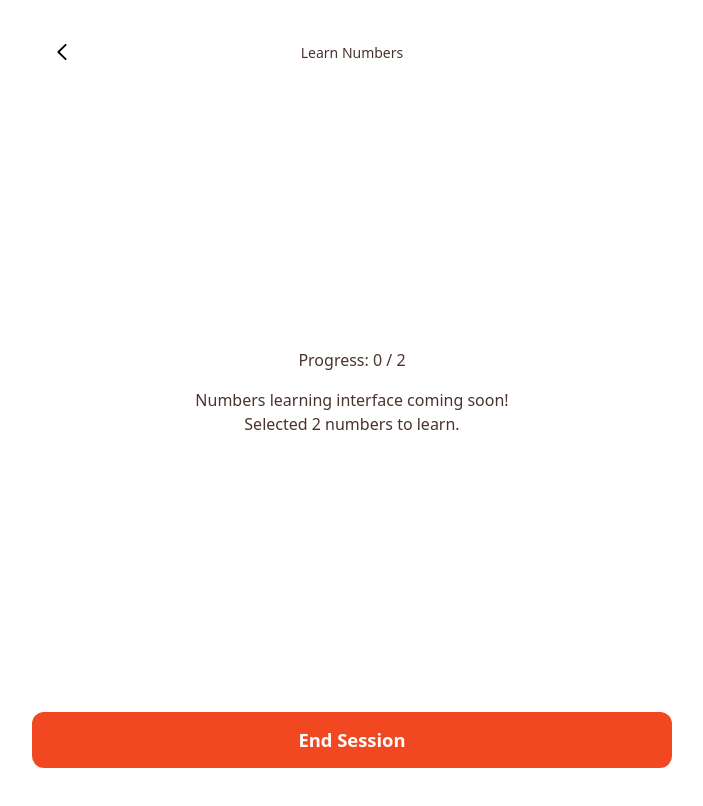
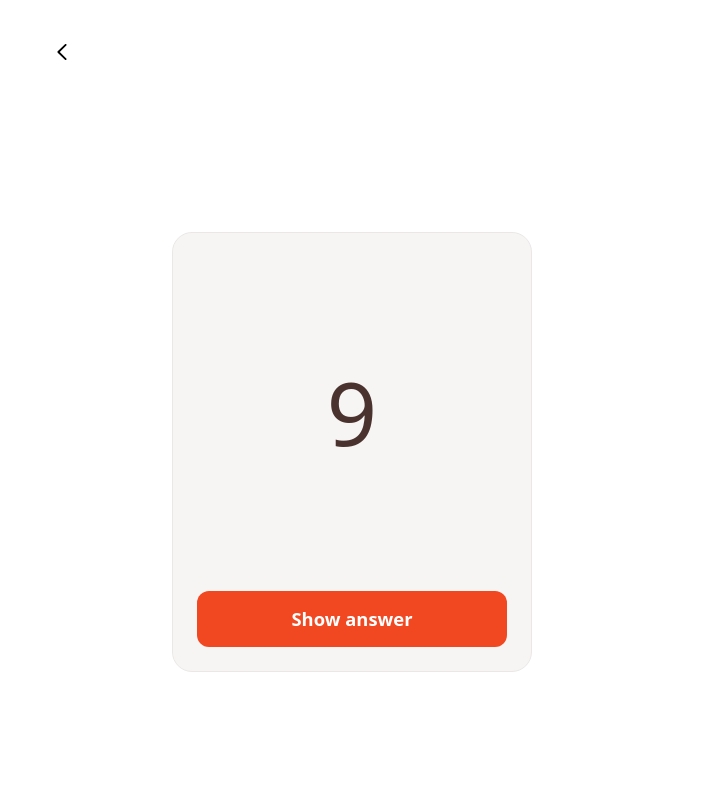
Before and after one commit to almazbisenbaev/tbilingo, a Next.js app: page /numbers in a window 1280 px wide. Both pictures are taken after a click on the button "Start learning". Shown: the top 806 px of the page, without its empty margins (288-991 px from the left). Built offline with nearby package versions, Linux system fonts and the light colour scheme.

Commit message:
Added number course

```diff
--- a/src/app/(courses)/numbers/page.tsx
+++ b/src/app/(courses)/numbers/page.tsx
@@ -6,13 +6,14 @@ import { useProgressStore } from '@/stores/progressStore';
 import { useFontStore } from '@/stores/fontStore';
 import { numbers } from '@/data/numbers';
 import { shuffleArray } from '@/utils/shuffle-array';
-// import FlashcardNumber from '@/components/FlashcardNumber';
-// import ConfirmationDialog from '@/components/ConfirmationDialog';
+import FlashcardNumber from '@/components/FlashcardNumber';
+import ConfirmationDialog from '@/components/ConfirmationDialog';
 import SuccessPopup from '@/components/SuccessPopup';
 
 import Image from 'next/image';
 import Link from 'next/link';
 
+// Type for a single number
 interface NumberItem {
   id: number;
   number: string;
@@ -23,58 +24,65 @@ interface NumberItem {
 export default function NumbersCourse() {
   useBackToHomeNavigation();
 
-    const { getCourseProgress, addLearnedItem, initializeCourse } = useProgressStore();
+  const [learnedNumbers, setLearnedNumbers] = useState<number[]>([]); // Store numbers that the viewers has seen during the gameplay
+
+  // Gameplay states
+  const [isGameplayActive, setIsGameplayActive] = useState<boolean>(false);
+  const [processedNumbers, setProcessedNumbers] = useState<number[]>([]);
+  const [numbersToReview, setNumbersToReview] = useState<NumberItem[]>([]);
+  const [slideWidth, setSlideWidth] = useState<number>(0);
+  const [allCardsReviewed, setAllCardsReviewed] = useState<boolean>(false);
+
+  // Confirmation dialog state
+  const [showConfirmation, setShowConfirmation] = useState<boolean>(false);
+  const [pendingLearnedAction, setPendingLearnedAction] = useState<{numberId: number, index: number, element: HTMLElement | null} | null>(null);
+
   const { fontType } = useFontStore();
+  const {
+    getCourseProgress,
+    addLearnedItem,
+    isItemLearned,
+    initializeCourse,
 
-    const [isGameplayActive, setIsGameplayActive] = useState(false);
-    const [charactersToReview, setCharactersToReview] = useState<NumberItem[]>([]);
-    const [processedCharacters, setProcessedCharacters] = useState<number[]>([]);
-    const [learnedCharacters, setLearnedCharacters] = useState<number[]>([]);
-    const [allCardsReviewed, setAllCardsReviewed] = useState(false);
-    const [slideWidth, setSlideWidth] = useState(0);
+  } = useProgressStore();
 
-    // Initialize course progress on component mount
   useEffect(() => {
 
-
-        // Initialize course with total items
     initializeCourse('numbers', numbers.length);
 
-        // Load current progress
+    // Load learned numbers from the store
     const numbersProgress = getCourseProgress('numbers');
-        setLearnedCharacters(numbersProgress.learnedItems);
-    }, [getCourseProgress, initializeCourse]);
+    setLearnedNumbers(numbersProgress.learnedItems);
+  }, [initializeCourse, getCourseProgress]);
 
-    const endGameplay = () => {
-        setIsGameplayActive(false);
-        setAllCardsReviewed(false);
-        setProcessedCharacters([]);
-        setCharactersToReview([]);
-        // Reload learned characters
+  /**
+   * Initializes the gameplay session with flashcards
+   * This function:
+   * 1. Loads the user's progress from localStorage
+   * 2. Filters out already learned numbers
+   * 3. Randomly selects numbers for the current session
+   * 4. Sets up the UI for the learning experience
+   */
+  const startGameplay = () => {
+    // Get previously learned numbers from progress store
     const numbersProgress = getCourseProgress('numbers');
-        setLearnedCharacters(numbersProgress.learnedItems);
-    };
+    const learnedNumbersInLocal = numbersProgress.learnedItems;
 
-    const startGameplay = () => {
-        // Get previously learned characters from progress store
-        const numbersProgress = getCourseProgress('numbers');
-        const learnedCharactersInLocal = numbersProgress.learnedItems;
-
-        // Filter out characters that have already been learned
-        const charactersMissingInLocal = numbers.filter((number: NumberItem) => !learnedCharactersInLocal.includes(number.id));
+    // Filter out numbers that have already been learned
+    const numbersMissingInLocal = numbers.filter((number: any) => !learnedNumbersInLocal.includes(number.id)) as NumberItem[];
 
     // Reset session state
-        setProcessedCharacters([]);
-        setLearnedCharacters(learnedCharactersInLocal);
+    setProcessedNumbers([]);
+    setLearnedNumbers(learnedNumbersInLocal);
     setSlideWidth(0);
 
-        // Shuffle remaining characters and select a subset for this session
-        const shuffledCharactersMissingInLocal = shuffleArray(charactersMissingInLocal);
-        // Limit to 10 characters per session for better learning experience
-        const selectedCharacters = shuffledCharactersMissingInLocal.slice(0, 10);
+    // Shuffle remaining numbers and select a subset for this session
+    const shuffledNumbersMissingInLocal = shuffleArray(numbersMissingInLocal);
+    // Limit to 10 numbers per session for better learning experience
+    const selectedNumbers = shuffledNumbersMissingInLocal.slice(0, 10);
 
     // Update state to start the gameplay
-        setCharactersToReview(selectedCharacters);
+    setNumbersToReview(selectedNumbers);
     setIsGameplayActive(true);
 
     // Calculate slide width after component renders for proper animations
@@ -89,29 +97,120 @@ export default function NumbersCourse() {
 
   // Check if all cards have been reviewed
   useEffect(() => {
-        if (charactersToReview.length > 0 && processedCharacters.length === charactersToReview.length) {
+    if (numbersToReview.length > 0 && processedNumbers.length === numbersToReview.length) {
         setAllCardsReviewed(true);
     }
-    }, [processedCharacters, charactersToReview]);
+  }, [processedNumbers, numbersToReview]);
 
+  /**
+   * Handles the animation between flashcards by sliding the track horizontally
+   * Uses CSS transform to create a smooth sliding animation
+   * @param index - The index of the current slide (not used but kept for API consistency)
+   * @param element - The DOM element of the current slide
+   */
   const switchSlide = (index: number, element: HTMLElement | null) => {
-        if (!element) return;
+    if (!element) return; // Safety check if element doesn't exist
 
+    // Get the width of the current slide for accurate movement
     const slideWidth = element.getBoundingClientRect().width;
+
+    // Find the slider track element that contains all slides
     const sliderTrack = document.querySelector('.slider-track') as HTMLElement | null;
 
     if(sliderTrack){
+        // Extract the current transform matrix to get the current position
         const currentTransform = getComputedStyle(sliderTrack).transform;
         const matrix = new window.DOMMatrix(currentTransform);
-            const currentTranslateX = matrix.m41;
+        const currentTranslateX = matrix.m41; // m41 is the translateX value in the matrix
 
+        // Move the track left by the width of one slide to show the next card
+        // The negative value moves the track to the left
         sliderTrack.style.transform = `translateX(${currentTranslateX - slideWidth}px)`;
     }
   }
 
-    const saveNumberToLocal = (characterId: number) => {
-        // Add the learned character to the progress store
-        addLearnedItem('numbers', characterId);
+  /**
+   * Persists a learned number to the progress store to maintain user progress across sessions
+   * This function is called when a user confirms they've learned a number
+   * @param numberId - The ID of the number to save as learned
+   */
+  const saveNumberToLocal = (numberId: number) => {
+    // Add the learned number to the progress store
+    addLearnedItem('numbers', numberId);
+  };
+
+  /**
+   * Marks a number as "to review" and advances to the next card
+   * This function is called when the user clicks "Next card" without marking it as learned
+   * @param numberId - The ID of the number to mark as reviewed
+   * @param index - The index of the current slide
+   * @param element - The DOM element of the current slide for animation
+   */
+  const markAsToReview = (numberId: number, index: number, element: HTMLElement | null) => {
+    if (!processedNumbers.includes(numberId)) {
+      setTimeout(() => {
+        setProcessedNumbers((prevProcessedNumbers) => [...prevProcessedNumbers, numberId]);
+        switchSlide(index, element);
+      }, 250); // Small delay for better user experience
+    }
+  };
+
+  /**
+   * Initiates the process of marking a number as learned
+   * Shows a confirmation dialog before actually marking it as learned
+   * This is called when the user clicks "Mark as learned" button
+   * @param numberId - The ID of the number to mark as learned
+   * @param index - The index of the current slide
+   * @param element - The DOM element of the current slide for animation
+   */
+  const markAsLearned = (numberId: number, index: number, element: HTMLElement | null) => {
+    if (!processedNumbers.includes(numberId)) {
+      // Store the action details to be executed after confirmation
+      setPendingLearnedAction({ numberId, index, element });
+      // Show confirmation dialog
+      setShowConfirmation(true);
+    }
+  };
+
+  /**
+   * Handles the confirmation of marking a number as learned
+   * This is executed when the user confirms in the dialog
+   * Performs multiple actions:
+   * 1. Adds the number to processed numbers (for this session)
+   * 2. Adds the number to learned numbers (persistent)
+   * 3. Advances to the next slide
+   * 4. Saves the learned status to localStorage
+   */
+  const confirmMarkAsLearned = () => {
+    if (pendingLearnedAction) {
+      const { numberId, index, element } = pendingLearnedAction;
+      setTimeout(() => {
+        setProcessedNumbers((prev) => [...prev, numberId]); // Add to processed numbers for this session
+        setLearnedNumbers((prev) => [...prev, numberId]); // Add to learned numbers list
+        switchSlide(index, element); // Animate to the next slide
+        saveNumberToLocal(numberId); // Persist the learned status in localStorage
+      }, 450); // Delay for better user experience and to allow animation to complete
+    }
+    // Clean up the confirmation state
+    setShowConfirmation(false);
+    setPendingLearnedAction(null);
+  };
+
+  // Cancel marking as learned
+  const cancelMarkAsLearned = () => {
+    setShowConfirmation(false);
+    setPendingLearnedAction(null);
+  };
+
+  // Reset gameplay and go back to main page
+  const resetGameplay = () => {
+    setIsGameplayActive(false);
+    setAllCardsReviewed(false);
+    setProcessedNumbers([]);
+    setNumbersToReview([]);
+    // Reload learned numbers count
+    const numbersProgress = getCourseProgress('numbers');
+    setLearnedNumbers(numbersProgress.learnedItems);
   };
 
   // Main numbers page
@@ -132,14 +231,14 @@ export default function NumbersCourse() {
                       />
                   </Link>
                   </div>
-                            <h1 className="navbar-title">Learn Numbers</h1>
+                  <h1 className="navbar-title">Learn numbers</h1>
                   <div className="navbar-aside"></div>
               </div>
           </div>
         </div>
 
         <div className='w-full max-w-2xl mx-auto p-4'>
-                    <div className='text-center'>Learned <b>{learnedCharacters.length}</b> out of <b>{numbers.length}</b> numbers</div>
+          <div className='text-center'>Learned <b>{learnedNumbers.length}</b> out of <b>{numbers.length}</b> numbers</div>
         </div>
 
         <div className='w-full max-w-2xl mx-auto p-4'>
@@ -150,14 +249,18 @@ export default function NumbersCourse() {
     )
   }
 
-    // Gameplay interface - simplified for now since numbers don't have the same flashcard structure
+  // Gameplay component
   return (
     <div className='h-svh flex flex-col justify-between py-4'>
+
+        {!allCardsReviewed && (
+            <div className={`screen-gameplay font-type-${fontType}`}>
+
                 <div className='w-full max-w-2xl mx-auto p-4'>
                     <div className="navbar">
                         <div className="navbar-row">
                             <div className="navbar-aside">
-                            <button onClick={endGameplay} className='navbar-button'>
+                            <button onClick={resetGameplay} className='navbar-button'>
                                 <Image
                                 src="/images/icon-back.svg"
                                 alt="Back"
@@ -166,37 +269,86 @@ export default function NumbersCourse() {
                                 />
                             </button>
                             </div>
-                        <h1 className="navbar-title">Learn Numbers</h1>
+                            <div className="navbar-title"></div>
                             <div className="navbar-aside"></div>
                         </div>
                     </div>
                 </div>
 
-            <div className='w-full max-w-2xl mx-auto p-4'>
-                <div className='text-center mb-4'>
-                    Progress: {processedCharacters.length} / {charactersToReview.length}
+                <div className="gameplay-game">
+                    <div className="slider">
+                        <div className="slider-wrapper">
+                        <div className="slider-track">
+                            {numbersToReview.map((item, index) => {
+                                const isProcessed = processedNumbers.includes(item.id);
+                                const isLearned = learnedNumbers.includes(item.id);
+                                return  <div key={item.id}
+                                            className={`slider-slide ${isProcessed ? 'processed' : 'not-processed'} ${isLearned ? 'learned' : 'not-learned'}`}
+                                                style={{
+                                                '--slide-width': slideWidth + 'px',
+                                                } as React.CSSProperties}
+                                        >
+                                            <div className='slider-slide-inner'>
+
+                                                <FlashcardNumber
+                                                    number={item}
+                                                    onNext={() => markAsToReview(item.id, index, document.querySelectorAll('.slider-slide')[index] as HTMLElement)}
+                                                    onLearned={() => markAsLearned(item.id, index, document.querySelectorAll('.slider-slide')[index] as HTMLElement)}
+                                                />
+
                                             </div>
-
-                <div className="text-center">
-                    <p>Numbers learning interface coming soon!</p>
-                    <p>Selected {charactersToReview.length} numbers to learn.</p>
+                                        </div>;
+                            })}
+                        </div>
+                        </div>
                     </div>
                 </div>
 
-            <div className='w-full max-w-2xl mx-auto p-4'>
-                <button onClick={endGameplay} className='btn btn-block btn-primary'>
-                    End Session
+            </div>
+        )}
+
+        {allCardsReviewed && (
+            <div className="screen-finish">
+
+                <div className="finish-message">
+                <div className='text-center text-4xl'>🙌</div>
+                <h2 className='font-semibold text-2xl'>That's it for today!</h2>
+                <div className='text-lg finish-message-text'>
+                    <p>You've looked through all the flashcards for this session. You can go back to the homepage and start again.</p>
+                    <p>If you're not sure whether you memorized all the numbers, you can reset your progress and start from 0.</p>
+                </div>
+                <div className='finish-message-actions'>
+                    <button onClick={resetGameplay} className='btn btn-small btn-secondary'>Go back</button>
+                </div>
+                </div>
+
+            </div>
+        )}
+
+        {/* Confirmation Dialog for Mark as Learned */}
+        {showConfirmation && (
+            <div className="fixed inset-0 bg-black/50 flex items-center justify-center z-50">
+                <div className="bg-white rounded-lg p-6 mx-4 max-w-sm w-full">
+                    <h3 className="text-lg text-center font-semibold mb-6">Are you sure you want to mark this number as learned? </h3>
+                    <div className="flex gap-3">
+                        <button
+                            onClick={cancelMarkAsLearned}
+                            className="btn btn-secondary flex-1"
+                        >
+                            Cancel
+                        </button>
+                        <button
+                            onClick={confirmMarkAsLearned}
+                            className="btn btn-primary flex-1"
+                        >
+                            Confirm
                         </button>
                     </div>
+                </div>
+            </div>
+        )}
 
-            {allCardsReviewed && (
-                <SuccessPopup
-                    isOpen={allCardsReviewed}
-                    title="Session Complete"
-                    onClose={endGameplay}
-                    message="Great job! You've completed this session."
-                />
-            )}
+
     </div>
-    );
+  )
 }
--- a/src/components/FlashcardNumber.css
+++ b/src/components/FlashcardNumber.css
@@ -0,0 +1,96 @@
+.flashcard {
+  background-color: transparent;
+  width: 360px;
+  max-width: 80vw;
+  height: 440px;
+  max-height: 75vh;
+}
+
+.flashcard-inner {
+  position: relative;
+  width: 100%;
+  height: 100%;
+  text-align: center;
+  transform-style: preserve-3d;
+  transition: transform 0.6s cubic-bezier(0.4, 0, 0.2, 1);
+}
+
+.flashcard-inner.flipped {
+  transform: rotateY(180deg);
+}
+
+.flashcard-front,
+.flashcard-back {
+  background-color: #F7F5F4;
+  border: 1px solid #EAE7E6;
+  border-radius: 20px;
+  padding: 24px;
+  width: 100%;
+  height: 100%;
+  display: flex;
+  flex-direction: column;
+  gap: 24px;
+  position: absolute;
+  backface-visibility: hidden;
+}
+
+.flashcard-front {
+  align-items: center;
+  justify-content: center;
+}
+
+.flashcard-back {
+  justify-content: space-between;
+  transform: rotateY(180deg);
+}
+
+.flashcard-back-content {
+  flex: 1;
+
+  display: flex;
+  flex-direction: column;
+  align-items: center;
+  justify-content: center;
+  gap: 24px;
+}
+
+.flashcard-character {
+  font-size: 88px;
+
+  flex: 1;
+
+  display: flex;
+  flex-direction: column;
+  align-items: center;
+  justify-content: center;
+}
+
+.font-type-serif .flashcard-character {
+  font-family: var(--font-noto-serif-georgian);
+}
+
+.flashcard-name {
+  font-size: 28px;
+  font-weight: normal;
+  color: #000;
+  text-align: center;
+}
+
+.flashcard-pronunciation {
+  font-size: 20px;
+  font-weight: normal;
+  color: #999;
+  text-align: center;
+}
+
+.flashcard-pronunciation b {
+  color: #000;
+}
+
+.flashcard-actions {
+  width: 100%;
+  display: flex;
+  flex-direction: column;
+  gap: 12px;
+  margin-top: auto;
+}
--- a/src/components/FlashcardNumber.tsx
+++ b/src/components/FlashcardNumber.tsx
@@ -1,35 +1,32 @@
 import { useState } from 'react';
-import { ItemNumberProps } from '@/types';
+import { FlashcardNumberProps } from '@/types';
 import './FlashcardNumber.css';
 
 /**
  * Flashcard component for displaying Georgian numbers
- * Features a flip animation to show character details and pronunciation
+ * Features a flip animation to show number details and translation
  *
  * The component has two sides:
  * 1. Front: Shows only the number
- * 2. Back: Shows the name and spelling
+ * 2. Back: Shows the Georgian translation and Latin transliteration
  */
 
-const Flashcard: React.FC<ItemNumberProps> = ({ number }) => {
-//   const [showAnswer, setShowAnswer] = useState<boolean>(false);
+const FlashcardNumber: React.FC<FlashcardNumberProps> = ({ number, onNext, onLearned }) => {
+  const [showAnswer, setShowAnswer] = useState<boolean>(false);
 
   /**
    * Handles the action when user clicks to reveal the answer
    * Triggers the card flip animation by setting showAnswer state to true
    */
-//   const handleShowAnswer = () => {
-//     setShowAnswer(true);
-//   };
+  const handleShowAnswer = () => {
+    setShowAnswer(true);
+  };
 
   return (
     <div className="flashcard">
-
-        <h1>Number: {number}</h1>
-
-      {/* <div className={`flashcard-inner ${showAnswer ? 'flipped' : ''}`}>
+      <div className={`flashcard-inner ${showAnswer ? 'flipped' : ''}`}>
         <div className="flashcard-front">
-          <div className='flashcard-character'>{letter.character}</div>
+          <div className='flashcard-character'>{number.number}</div>
           <button
             className="btn btn-primary w-full"
             onClick={handleShowAnswer}
@@ -39,19 +36,9 @@ const Flashcard: React.FC<ItemNumberProps> = ({ number }) => {
         </div>
         <div className="flashcard-back">
           <div className='flashcard-back-content'>
-            <div className='flashcard-name'>{letter.name}</div>
+            <div className='flashcard-name'>{number.translation}</div>
             <div className='flashcard-pronunciation'>
-              Pronunciation: <b>{letter.pronunciation}</b>
-            </div>
-            <div>
-              <audio
-                controls
-                className="flashcard-audio"
-                src={letter.audioUrl}
-                preload="auto"
-              >
-                Your browser does not support the audio element.
-              </audio>
+              Transliteration: <b>{number.translationLatin}</b>
             </div>
           </div>
           <div className="flashcard-actions">
@@ -69,9 +56,9 @@ const Flashcard: React.FC<ItemNumberProps> = ({ number }) => {
             </button>
           </div>
         </div>
-      </div> */}
+      </div>
     </div>
   );
 };
 
-export default Flashcard;
+export default FlashcardNumber;
--- a/src/data/numbers.js
+++ b/src/data/numbers.js
@@ -1,14 +1,62 @@
 export const numbers = [
     {
         id: 1,
-        number: '1',
+        number: '0',
         translation: "ნული",
         translationLatin: "nuli"
     },
     {
         id: 2,
-        number: '2',
+        number: '1',
         translation: "ერთი",
         translationLatin: "erti"
     },
+    {
+        id: 3,
+        number: '2',
+        translation: "ორი",
+        translationLatin: "ori"
+    },
+    {
+        id: 4,
+        number: '3',
+        translation: "სამი",
+        translationLatin: "sami"
+    },
+    {
+        id: 5,
+        number: '4',
+        translation: "ოთხი",
+        translationLatin: "otkhi"
+    },
+    {
+        id: 6,
+        number: '5',
+        translation: "ხუთი",
+        translationLatin: "khuti"
+    },
+    {
+        id: 7,
+        number: '6',
+        translation: "ექვსი",
+        translationLatin: "ekvsi"
+    },
+    {
+        id: 8,
+        number: '7',
+        translation: "შვიდი",
+        translationLatin: "shvidi"
+    },
+    {
+        id: 9,
+        number: '8',
+        translation: "რვა",
+        translationLatin: "rva"
+    },
+    {
+        id: 10,
+        number: '9',
+        translation: "ცხრა",
+        translationLatin: "tskhra"
+    },
 ];
```
Also changed, not shown: src/types/index.ts (+13 -0 lines). Lines whose indentation alone changed are shown as unchanged.
